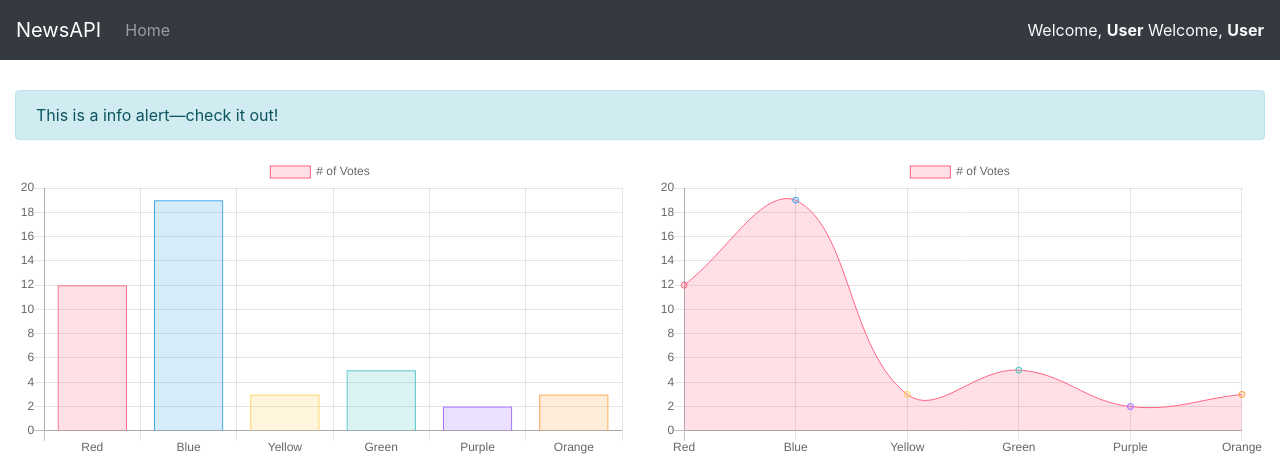
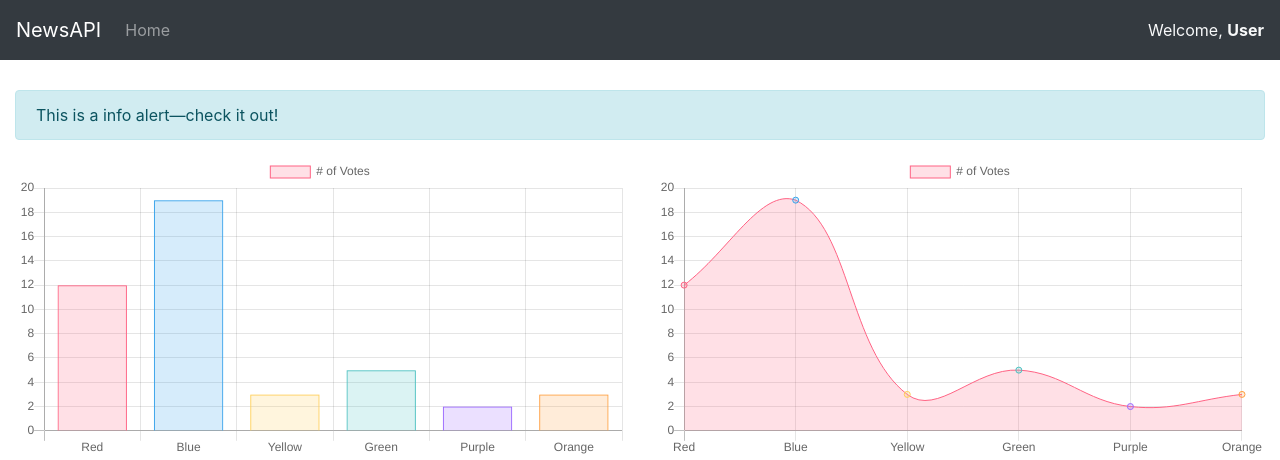
Before and after one commit to yyheng/database-m3012, a Flask app: page /user_dashboard in a window 1280 px wide. Shown: the top 460 px of the page. Run offline with Flask 2, Linux system fonts and the light colour scheme; some libraries are stand-ins or nearby versions.

Commit message:
Update user_dashboard.htm

```diff
--- a/templates/main/user_dashboard.htm
+++ b/templates/main/user_dashboard.htm
@@ -1,8 +1,5 @@
 {% extends "layouts/user_base.htm" %}
 {% block title %}Home{% endblock %}
-{% block right_nav %}
-<span class="text-light">Welcome, <strong>User</strong></span>
-{% endblock %}
 {% block content %}
     <div class="container-fluid">
         <div class="alert alert-info" role="alert">
```
